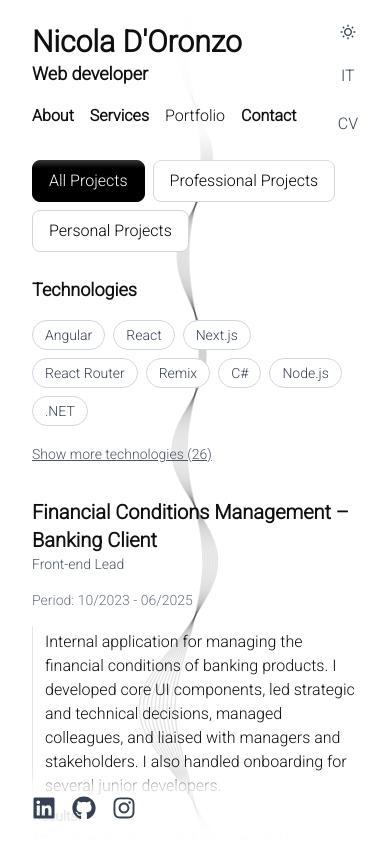
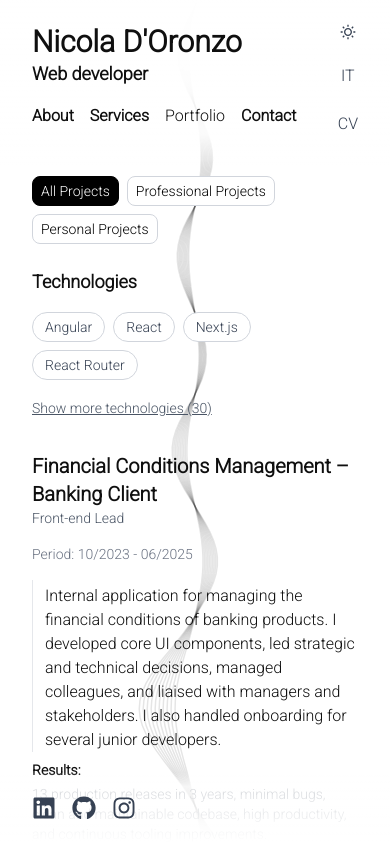
Before and after one commit to DylanBob211/my-portfolio, a Next.js app: page /en/portfolio in a window 390 px wide. Shown: the top 842 px of the page. Built offline with nearby package versions, Linux system fonts and the light colour scheme.

Commit message:
gogo fix

```diff
--- a/app/[lang]/portfolio/page.tsx
+++ b/app/[lang]/portfolio/page.tsx
@@ -16,7 +16,7 @@ export default async function Portfolio({
   const dict = await getDictionary(resolvedParams.lang)
 
   return (
-    <div className="mx-auto w-full max-w-6xl">
+    <div className="mx-auto w-full max-w-6xl pt-4">
       <PortfolioClient
         dict={dict}
         portfolioData={portfolioData}
--- a/app/[lang]/portfolio/portfolio-client.tsx
+++ b/app/[lang]/portfolio/portfolio-client.tsx
@@ -141,7 +141,8 @@ export default function PortfolioClient({
 
   // Calculate how many technologies to show in the first row
   // Estimate based on typical button width and container width
-  const technologiesPerRow = 8 // Adjust based on your typical technology name lengths
+  const technologiesPerRow =
+    typeof window !== 'undefined' && window.innerWidth < 640 ? 4 : 8 // 640px = 40rem, mobile vs desktop
   const visibleTechnologies = showAllTechnologies
     ? allTechnologies
     : allTechnologies.slice(0, technologiesPerRow)
@@ -163,7 +164,7 @@ export default function PortfolioClient({
           <button
             key={section.key}
             onClick={() => setActiveSection(section.key)}
-            className={`rounded-lg border px-4 py-2 transition-all duration-200 ${
+            className={`rounded-lg border px-2 py-1 text-sm transition-all duration-200 ${
               activeSection === section.key
                 ? 'border-black bg-black text-white'
                 : 'border-gray-300 bg-white text-black hover:border-gray-500'
```
